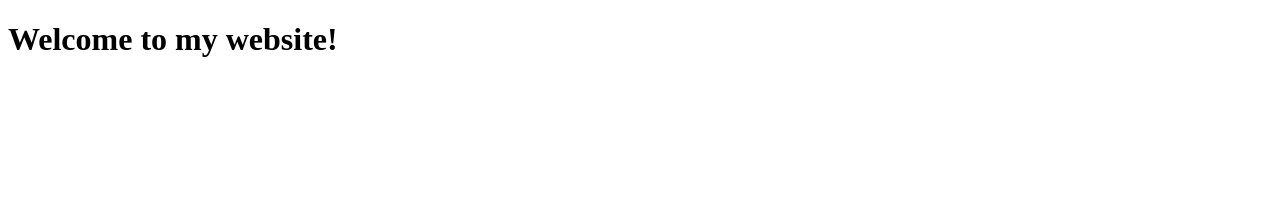
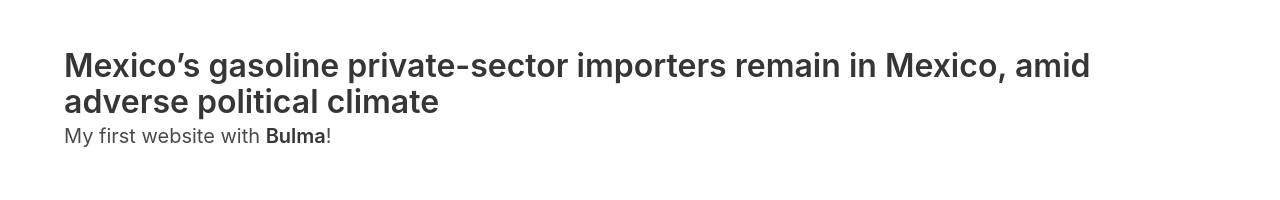
Before and after one commit to smeana5/us-mexico-gasoline-trade, a plain HTML site: page index.html in a window 1280 px wide. Drawn offline with nearby package versions, Linux system fonts and the light colour scheme.

Commit message:
OK adding files

```diff
--- a/index.html
+++ b/index.html
@@ -1,9 +1,19 @@
 <!doctype html>
-<html>
-  <head>
-    <title>US-Mex gas trade hub</title>
+<meta charset="utf-8">
+    <meta name="viewport" content="width=device-width, initial-scale=1">
+    <title>Who imports gasoline to Mexico</title>
+    <link rel="stylesheet" href="https://cdn.jsdelivr.net/npm/bulma@0.9.4/css/bulma.min.css">
   </head>
   <body>
-    <h1>Welcome to my website!</h1>
+  <section class="section">
+    <div class="container">
+      <h1 class="title">
+        Mexico’s gasoline private-sector importers remain in Mexico, amid adverse political climate
+      </h1>
+      <p class="subtitle">
+        My first website with <strong>Bulma</strong>!
+      </p>
+    </div>
+  </section>
   </body>
 </html>
```
Also changed, not shown: 1 other file.
